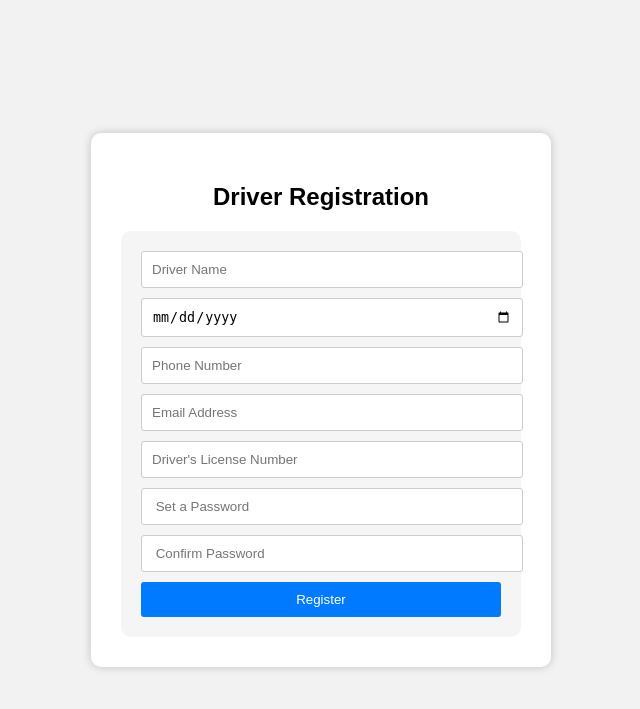
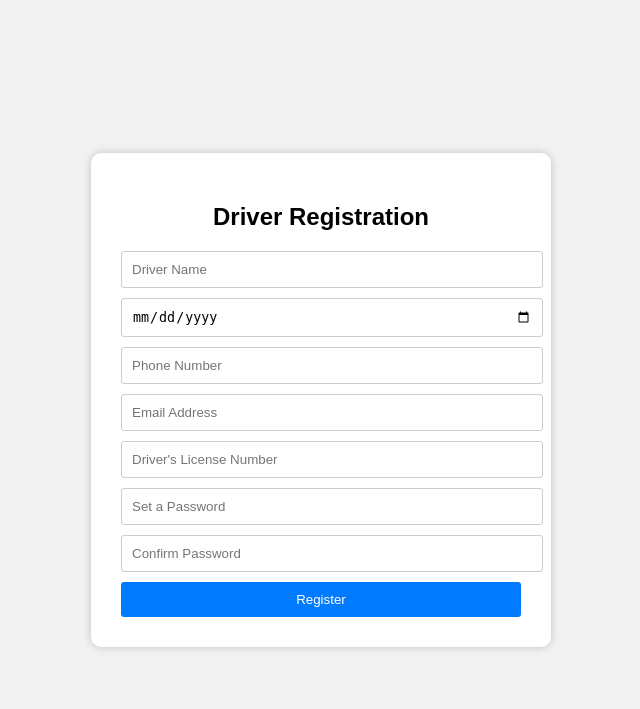
Before and after one commit to PranavRao18/Wheel-E, a Django app: template wheele/main/templates/registration/register_driver.html in a window 1280 px wide. Shown: the top 709 px of the page, without its empty margins (319-959 px from the left). Run offline with Django 4.2, Linux system fonts and the light colour scheme; the template is opened without the code that fills it, so the values that code supplies are empty.

Commit message:
semi fixed register driver

```diff
--- a/wheele/main/templates/registration/register_driver.html
+++ b/wheele/main/templates/registration/register_driver.html
@@ -32,12 +32,12 @@
             text-align: center;
         }
 
-        .registration-box form {
+       /* .registration-box form {
             margin-top: 20px;
             background-color: #f5f5f5;
             padding: 20px;
             border-radius: 10px;
-        }
+        }*/
 
         .registration-box input {
             width: 100%;
@@ -75,11 +75,11 @@
                 <input type="tel" placeholder="Phone Number" required id="phone"><br>
                 <input type="email" placeholder="Email Address" required id="email"><br>
                 <input type="text" placeholder="Driver's License Number" required id="license"><br>
-                <input type="password" placeholder=" Set a Password" required id="password"><br>
-                <input type="password" placeholder=" Confirm Password" required id="confpassword">
+                <input type="password" placeholder="Set a Password" required id="password"><br>
+                <input type="password" placeholder="Confirm Password" required id="confpassword">
                 <button type="submit">Register</button>
             </form>
-        </div>
+
     </div>
 </body>
 </html>
```
